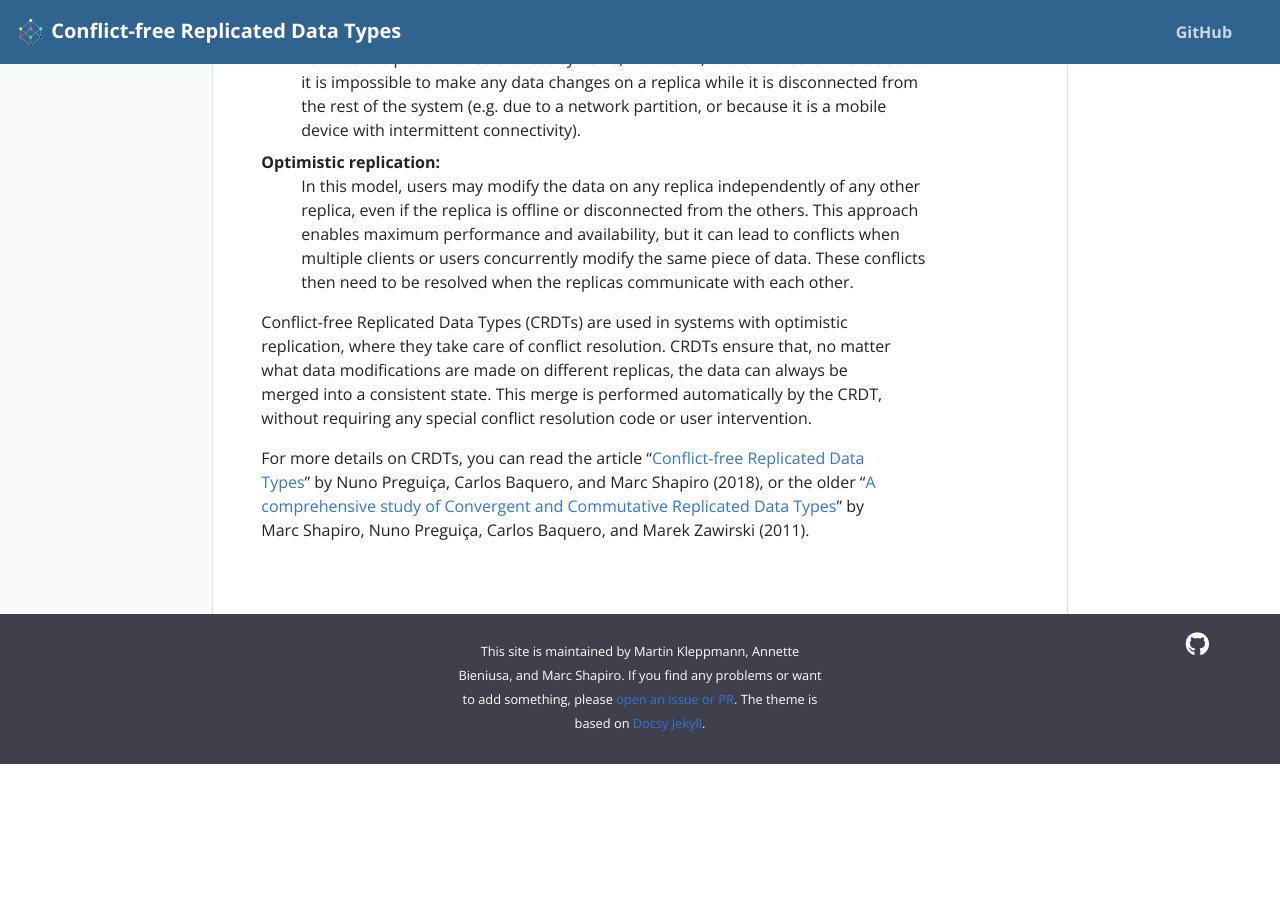
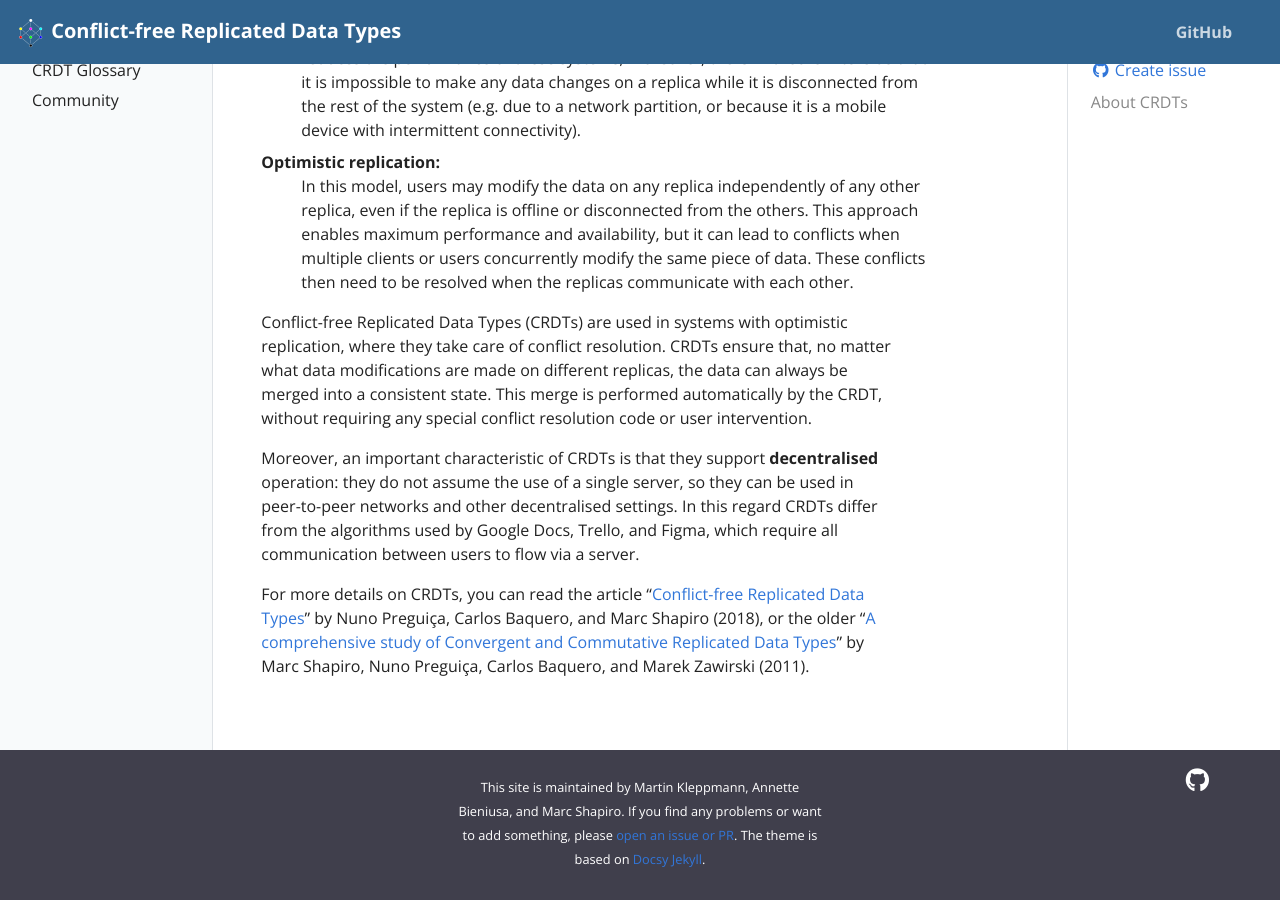
Before and after one commit to ept/crdt-website, a Jekyll site: the page built from pages/index.md, in a window 1280 px wide and 900 px high, scrolled down 904 px. Built offline with Jekyll 4.4.1, drawn with Linux system fonts in a browser that asks for light colours; before the commit the page ends 1668 px from its top, so only the background shows below that.

Commit message:
Clarify that Figma is not actually a CRDT

```diff
--- a/pages/index.md
+++ b/pages/index.md
@@ -53,6 +53,12 @@ always be merged into a consistent state. This merge is performed automatically
 by the CRDT, without requiring any special conflict resolution code or user
 intervention.
 
+Moreover, an important characteristic of CRDTs is that they support
+**decentralised** operation: they do not assume the use of a single server, so
+they can be used in peer-to-peer networks and other decentralised settings. In
+this regard CRDTs differ from the algorithms used by Google Docs, Trello, and
+Figma, which require all communication between users to flow via a server.
+
 For more details on CRDTs, you can read the article
 "[Conflict-free Replicated Data Types](https://arxiv.org/pdf/1805.06358.pdf)"
 by Nuno Preguiça, Carlos Baquero, and Marc Shapiro (2018), or the older
```
Also changed, not shown: pages/implementations.md (+5 -5 lines).
